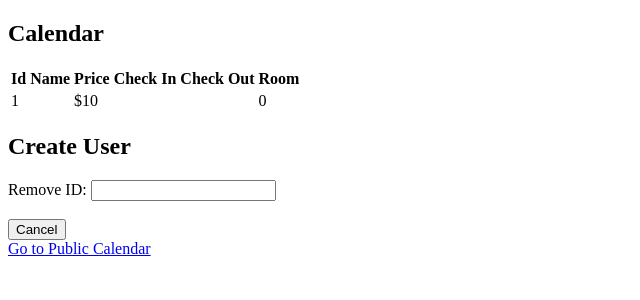
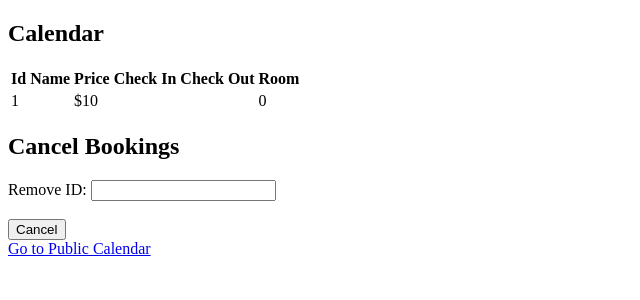
Before and after one commit to SamHdevstuff/COSC213---Final-Project, a PHP site: page /admin-canceller.php in a window 1280 px wide. Shown: the top 300 px of the page, without its empty margins (0-640 px from the left). Run offline with PHP 8.4, Linux system fonts and the light colour scheme; the visitor is signed in with stand-in values (Sample User, id 1); tables that the repository leaves empty or names only in its code hold one stand-in row (values such as "Sample post"); data that the repository does not hold is empty.

Commit message:
I cannot spell

```diff
--- a/RylansCodeBucket/admin-canceller.php
+++ b/RylansCodeBucket/admin-canceller.php
@@ -56,7 +56,7 @@ if ($_SERVER['REQUEST_METHOD'] == 'POST') {
     </table>
 <?php endif; ?>
 
-<h2>Create User</h2>
+<h2>Cancel Bookings</h2>
 <?php if($error) echo "<p style='color:red;'>$error</p>"; ?>
 <form method="POST">
     Remove ID: <input type="number" name="eraseID" required><br><br>
```
